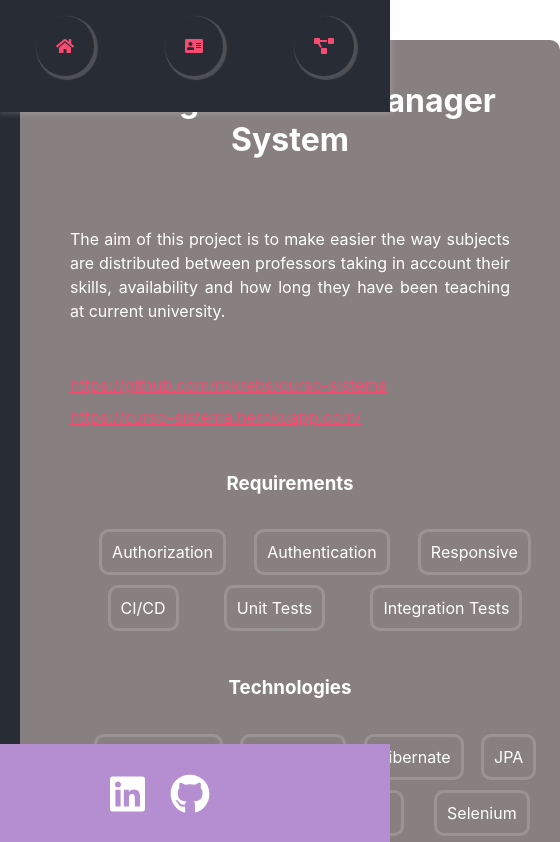
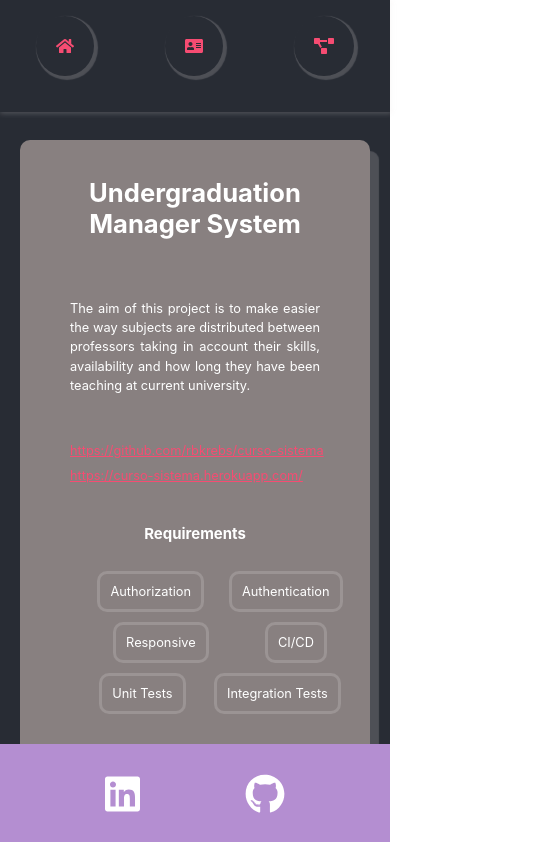
Before and after one commit to rbkrebs/portfolio, a React (Create React App) app in the folder portfolio/: page /projects in a window 390 px wide. Shown: the top 842 px of the page, 560 px wide, since content can reach past the window. Built offline with nearby package versions, Linux system fonts and the light colour scheme; a web font is replaced by a local one.

Commit message:
resposivo section

```diff
--- a/portfolio/src/App.css
+++ b/portfolio/src/App.css
@@ -2,6 +2,7 @@
   --aside-width:300px;
   --footer-height:100px;
   --blue-dark: #282c34;
+  --menu-responsive-heigth: 100px;
 }
 
 .App {
--- a/portfolio/src/components/About/About.css
+++ b/portfolio/src/components/About/About.css
@@ -1,7 +1,7 @@
 .about{
     display: flex;
     flex-direction: column;
-
+    align-items: center;
 
 }
 
@@ -11,7 +11,6 @@
     width: 250px;
     margin-top: 50px;
     box-shadow: 2px 2px 1px 2px rgba(228, 224, 224, 0.2);
-
 
 
 }
@@ -40,3 +39,17 @@
 
     color: #F64C72;;
 }
+
+
+@media(max-width: 834px){
+
+    .perfil{
+        width: 150px;
+    }
+    .info_perfil{
+
+        margin: 20px;
+    }
+
+
+}
--- a/portfolio/src/components/Aside/Aside.css
+++ b/portfolio/src/components/Aside/Aside.css
@@ -6,7 +6,7 @@
     min-width: var(--aside-width);
     position: fixed;
     z-index: 1;
-    overflow-x: hidden;
+
     margin-left: 0;
     justify-content: flex-end;
     bottom: var(--footer-height);
@@ -17,7 +17,7 @@
     .aside{
 
         width: 100%;
-        max-height: 100px;
+        max-height: var(--menu-responsive-heigth);
         background-image: none;
 
 
--- a/portfolio/src/components/Cards/Card.css
+++ b/portfolio/src/components/Cards/Card.css
@@ -67,6 +67,11 @@
     .card{
 
         margin: 40px 20px;
+        width: auto;
+
+        font-size: 0.8rem;
+
+
 
     }
 
--- a/portfolio/src/components/Container/Container.css
+++ b/portfolio/src/components/Container/Container.css
@@ -1,17 +1,21 @@
 .content{
     display: flex;
-    flex-direction: row;
+    align-items: center;
     width: 100%;
-    margin-bottom: var(--footer-height);
+
+    min-height: 100vh;
+
+
 
 
 }
 
 @media(max-width: 834px){
 
-    .content{
-        flex-direction: column;
-    }
 
+   .content{
+       justify-content: center;
+       margin-bottom: var(--footer-height);
+   }
 
 }
--- a/portfolio/src/components/Footer/Footer.css
+++ b/portfolio/src/components/Footer/Footer.css
@@ -14,6 +14,7 @@ footer{
 @media(max-width: 834px){
 
     footer{
+        justify-content: center;
         background-image: none;
         background-color: #b48ed1;
     }
--- a/portfolio/src/components/Menu/Menu.css
+++ b/portfolio/src/components/Menu/Menu.css
@@ -27,7 +27,6 @@
     margin-bottom: 20px;
     padding: 10px 0;
     width: 100%;
-    /*background-image: linear-gradient(to top right, #67626b 50%, #282c34 90%); */
     box-shadow: 2px 10px 20px 2px rgba(228, 224, 224, 0.2);
 
 }
--- a/portfolio/src/components/Projects/Projects.css
+++ b/portfolio/src/components/Projects/Projects.css
@@ -1,9 +1,9 @@
 .project{
     display: flex;
     flex-direction: column;
+    align-items: center;
     padding: 0;
     margin: 0;
-
     width: 100%;
     height: 100%;
 
--- a/portfolio/src/components/Section/Section.css
+++ b/portfolio/src/components/Section/Section.css
@@ -1,11 +1,13 @@
 .section{
 
     display: flex;
-    flex-direction: column;
+    align-items: center;
+    justify-content: center;
     width: 100%;
-    min-height: 100%;
-    position: relative;
     margin-left: var(--aside-width);
+
+
+
 
 }
 
@@ -13,7 +15,9 @@
 @media(max-width: 834px){
 
     .section{
+        margin-top: var(--menu-responsive-heigth);
         margin-left: 0;
+        width: auto;
     }
 
 
--- a/portfolio/src/components/SocialMedias/SocialMedias.css
+++ b/portfolio/src/components/SocialMedias/SocialMedias.css
@@ -15,3 +15,21 @@
     margin-right: 25px;
     color: white;
 }
+
+
+@media(max-width: 834px){
+
+    .social_medias{
+
+        margin:auto;
+        width: 100%;
+        display: flex;
+        justify-content: space-evenly;
+
+    }
+    .social_medias a{
+
+       margin: 0;
+
+    }
+}
```
Also changed, not shown: portfolio/src/components/Brand/Brand.css (line endings or trailing spaces).
